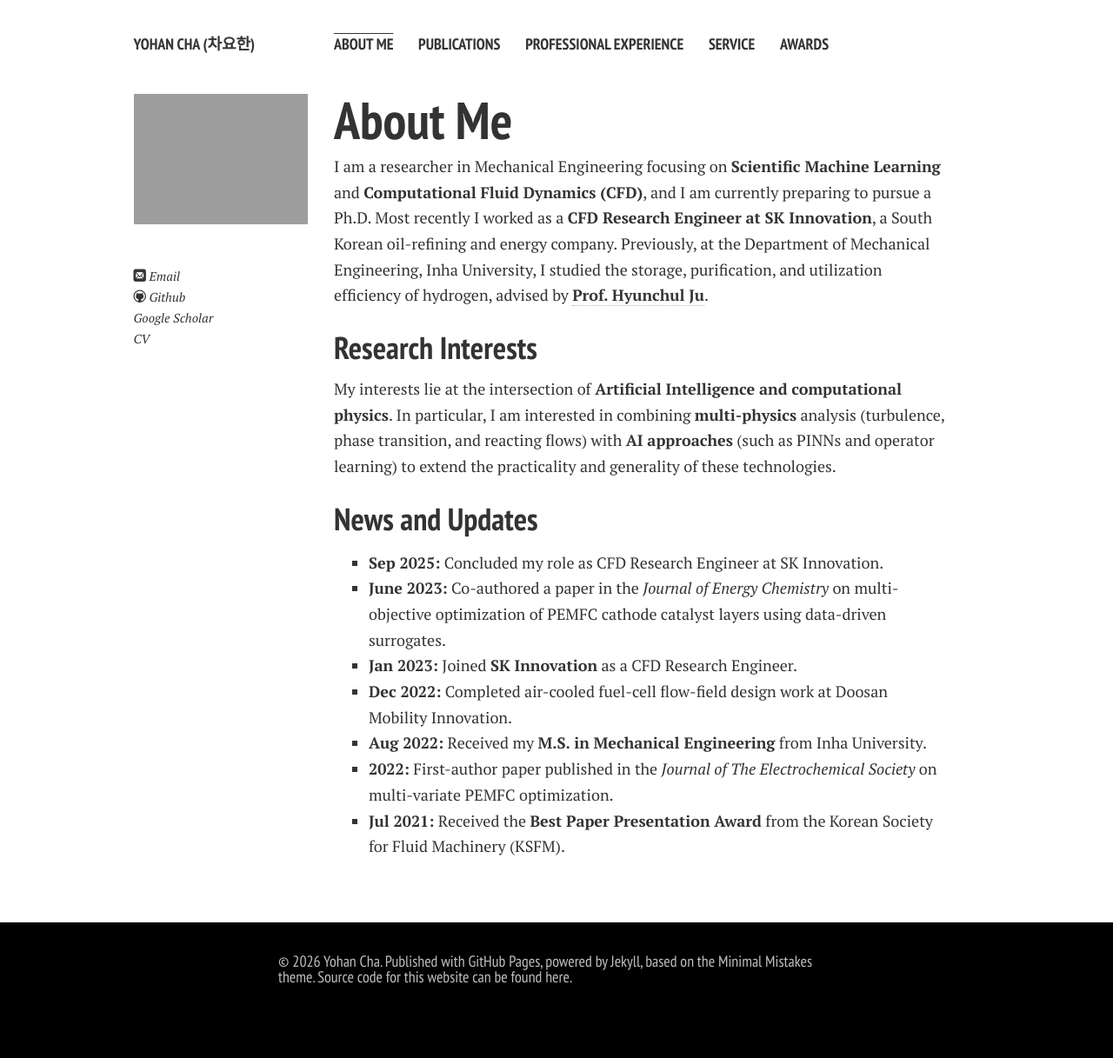
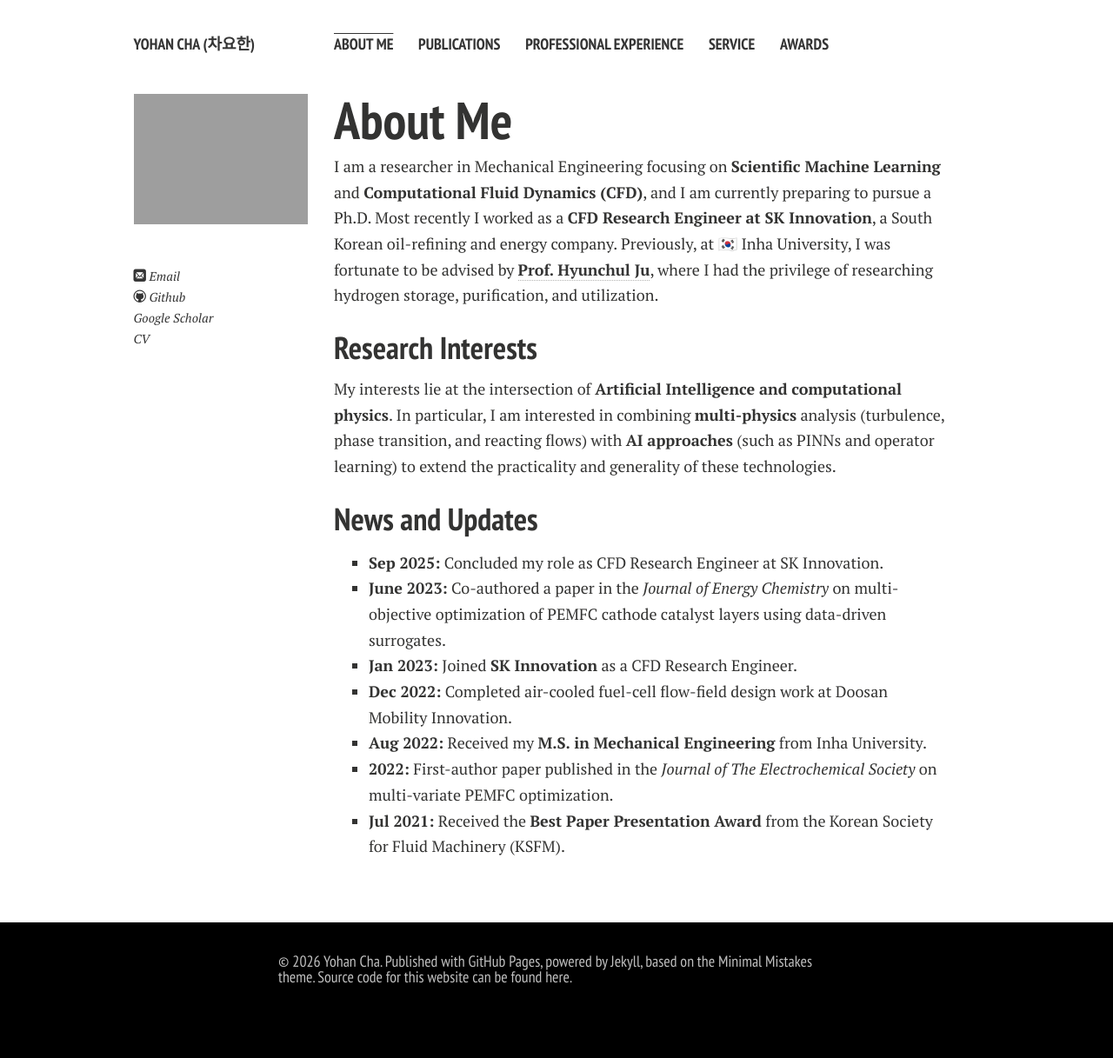
Before and after one commit to powerfulsmooth/powerfulsmooth.github.io, a Jekyll site: the page built from index.md, in a window 1280 px wide. Shown: the whole page at 87% size. Built offline with Jekyll 4.4.1, drawn with Linux system fonts in a browser that asks for light colours; nearby versions of some CDN libraries; comment, search, counter and statistics services are not loaded; a style sheet for code colours, icons or effects is not loaded; our own code applies the rules of GitHub Pages for plain Markdown files.

Commit message:
Add files via upload

```diff
--- a/index.md
+++ b/index.md
@@ -4,7 +4,7 @@ layout: page
 
 # About Me
 
-I am a researcher in Mechanical Engineering focusing on **Scientific Machine Learning** and **Computational Fluid Dynamics (CFD)**, and I am currently preparing to pursue a Ph.D. Most recently I worked as a **CFD Research Engineer at SK Innovation**, a South Korean oil-refining and energy company. Previously, at the Department of Mechanical Engineering, Inha University, I studied the storage, purification, and utilization efficiency of hydrogen, advised by [**Prof. Hyunchul Ju**](http://espl.inha.ac.kr/).
+I am a researcher in Mechanical Engineering focusing on **Scientific Machine Learning** and **Computational Fluid Dynamics (CFD)**, and I am currently preparing to pursue a Ph.D. Most recently I worked as a **CFD Research Engineer at SK Innovation**, a South Korean oil-refining and energy company. Previously, at 🇰🇷 Inha University, I was fortunate to be advised by [**Prof. Hyunchul Ju**](http://espl.inha.ac.kr/), where I had the privilege of researching hydrogen storage, purification, and utilization.
 
 ## Research Interests
 
```
